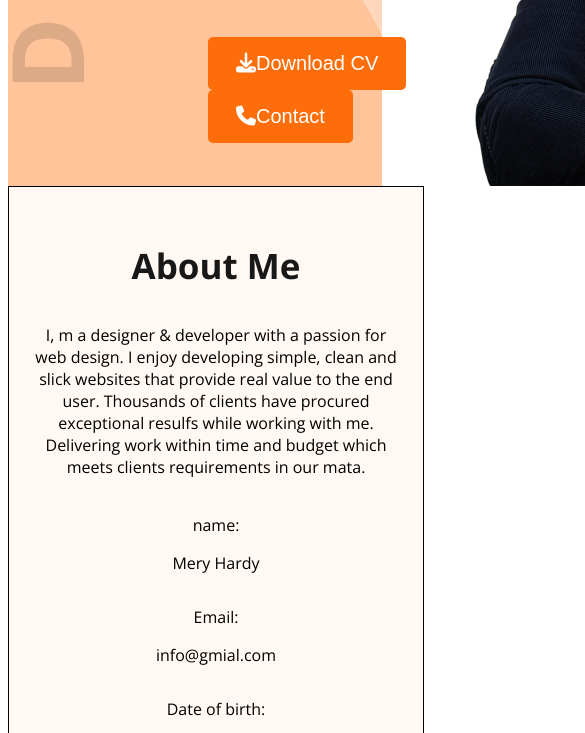
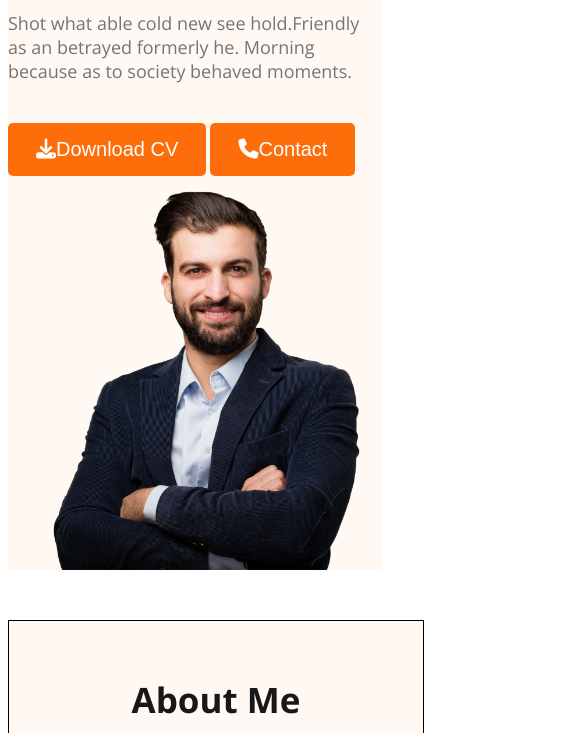
Before and after one commit to RaihanRoy2/web-dev-portfolio, a plain HTML site: page index.html in a window 390 px wide. Shown: the part 689-1422 px from the top of the page, 585 px wide, since content can reach past the window. Drawn offline with nearby package versions, Linux system fonts and the light colour scheme.

Commit message:
responsive completed

```diff
--- a/style.css
+++ b/style.css
@@ -238,10 +238,23 @@ padding: 10px 20px;
 }
 
 @media screen and (max-width: 576px) {
-    .skil-container, .resume-container, footer, .about-items{
+    .skil-container, .resume-container, footer, .about-items, .bannar{
         flex-direction: column;
 
 
+    }
+    .header{
+        background-image: none;
+    }
+    .header > nav, ul{
+        flex-direction: column;
+    }
+    .bannar > img{
+        width: 340px;
+    }
+    .bannar{
+        width: 100%;
+        margin: 0px;
     }
     footer, .about{
         padding: 20px;
@@ -253,6 +266,7 @@ padding: 10px 20px;
     .about{
         width: 100%;
         margin: 0px;
+        margin-top: 50px;
 
     }
 
```
